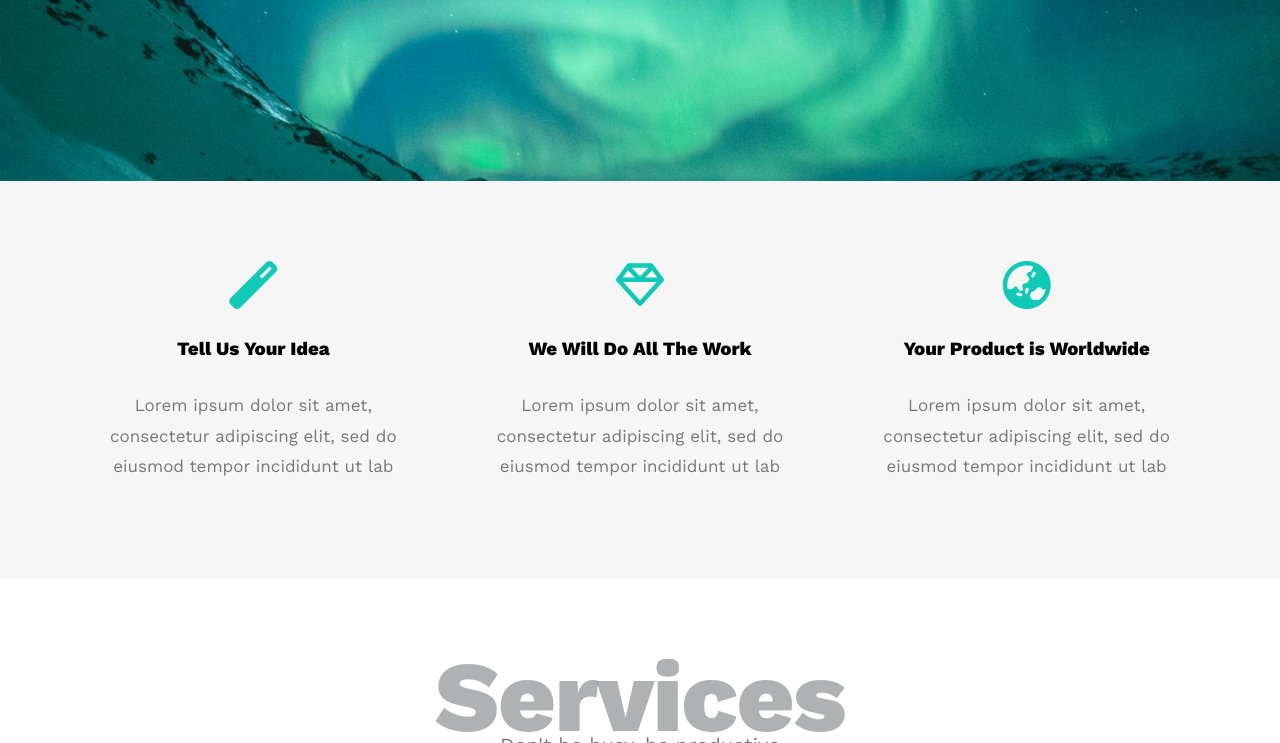
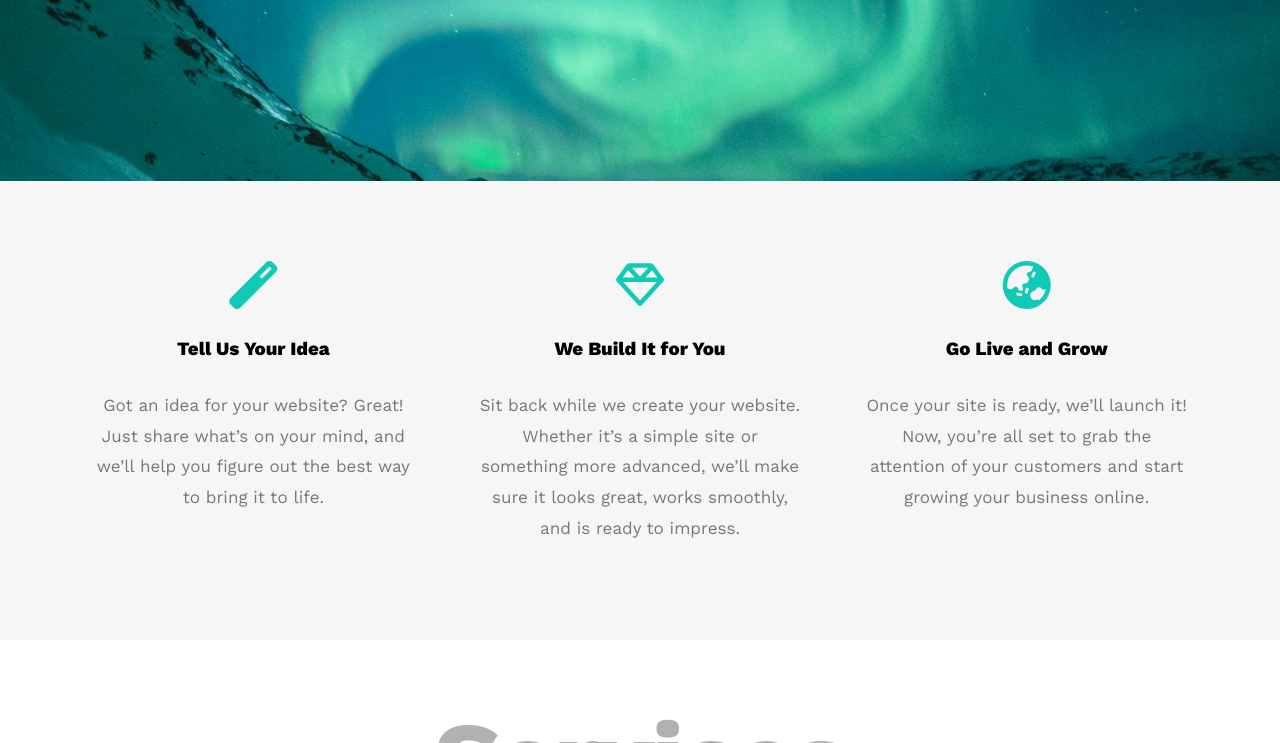
Before and after one commit to Harshit-shrivastav/Web-Development-Agency, a plain HTML site: page index.html in a window 1280 px wide. Shown: the part 510-1253 px from the top of the page. Drawn offline with nearby package versions, Linux system fonts and the light colour scheme.

Commit message:
Update index.html

```diff
--- a/index.html
+++ b/index.html
@@ -55,24 +55,21 @@
           <i class="fas fa-magic fa-3x"></i>
           <h3>Tell Us Your Idea</h3>
           <p>
-            Lorem ipsum dolor sit amet, consectetur adipiscing elit, sed do
-            eiusmod tempor incididunt ut lab
+            Got an idea for your website? Great! Just share what’s on your mind, and we’ll help you figure out the best way to bring it to life.
           </p>
         </div>
         <div class="feat">
           <i class="far fa-gem fa-3x"></i>
-          <h3>We Will Do All The Work</h3>
+          <h3>We Build It for You</h3>
           <p>
-            Lorem ipsum dolor sit amet, consectetur adipiscing elit, sed do
-            eiusmod tempor incididunt ut lab
+            Sit back while we create your website. Whether it’s a simple site or something more advanced, we’ll make sure it looks great, works smoothly, and is ready to impress.
           </p>
         </div>
         <div class="feat">
           <i class="fas fa-globe-asia fa-3x"></i>
-          <h3>Your Product is Worldwide</h3>
+          <h3>Go Live and Grow</h3>
           <p>
-            Lorem ipsum dolor sit amet, consectetur adipiscing elit, sed do
-            eiusmod tempor incididunt ut lab
+            Once your site is ready, we’ll launch it! Now, you’re all set to grab the attention of your customers and start growing your business online.
           </p>
         </div>
       </div>
```
